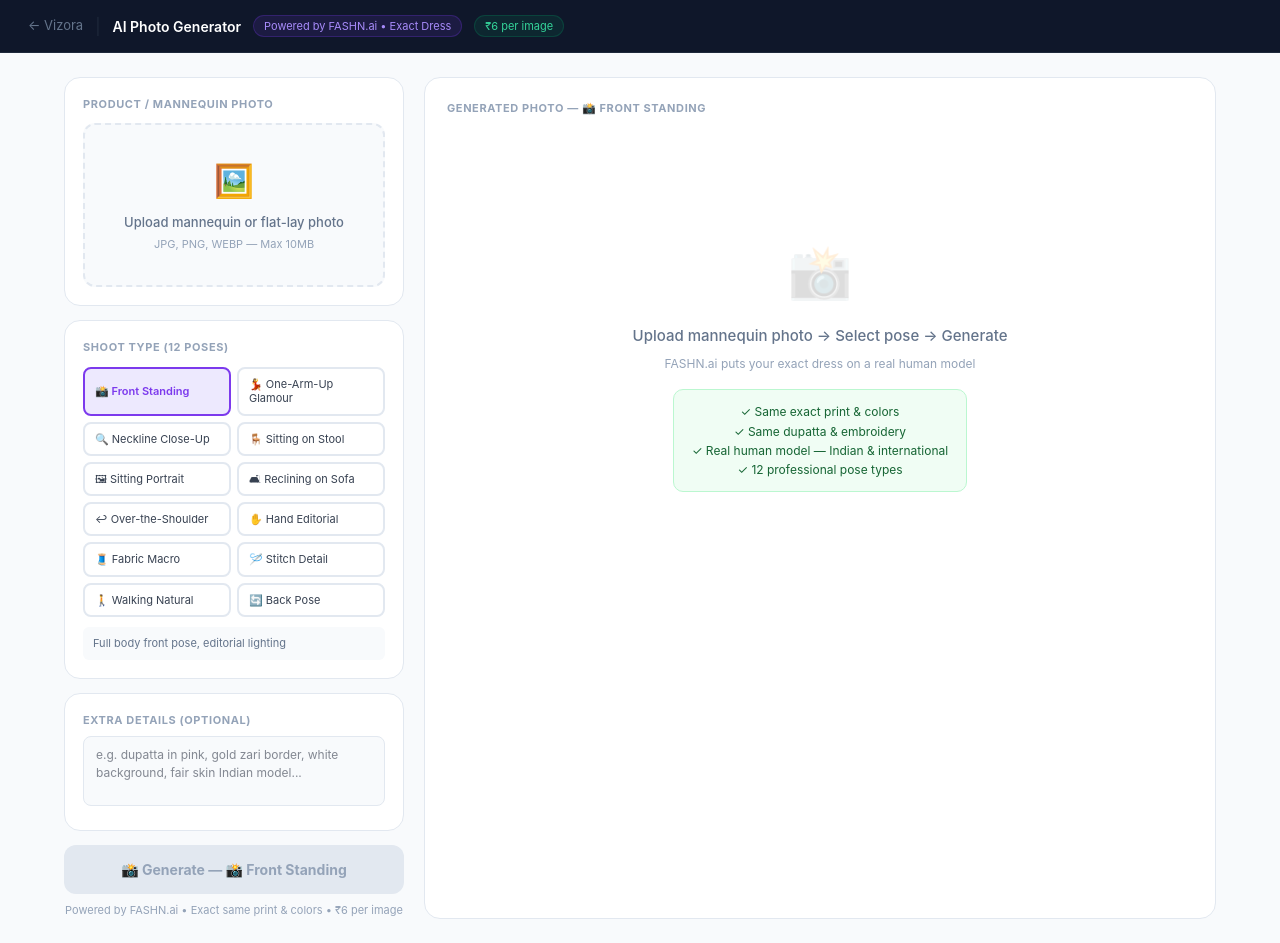
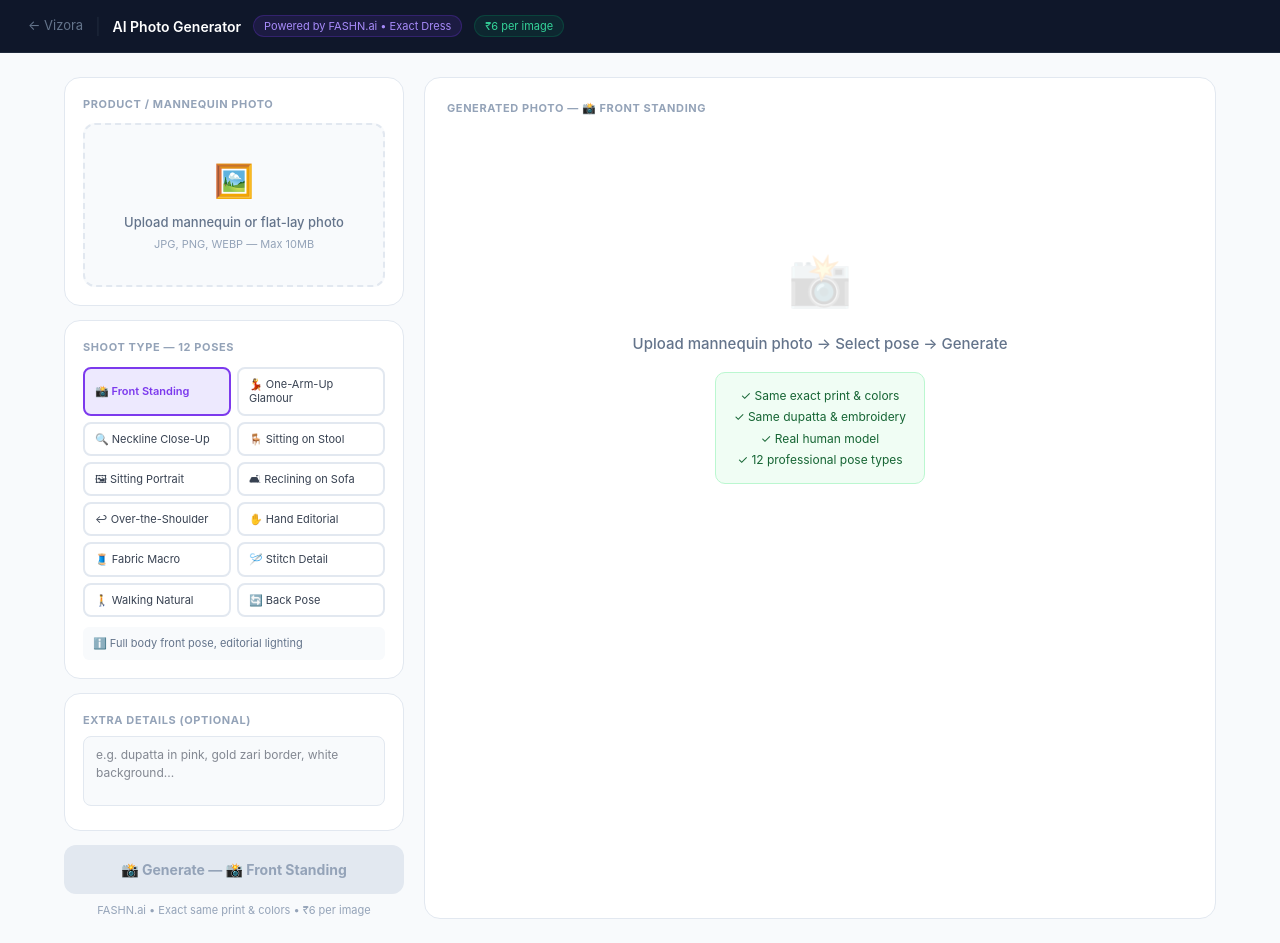
Before and after one commit to scalevyapar072-svg/scalevyapar, a Next.js app: page /vizora/generate in a window 1280 px wide. Built offline with nearby package versions, Linux system fonts and the light colour scheme.

Commit message:
12 poses FASHN final

```diff
--- a/app/api/vizora/generate/route.ts
+++ b/app/api/vizora/generate/route.ts
@@ -1,20 +1,8 @@
 import { NextRequest, NextResponse } from 'next/server'
-
-// Model images for try-on poses — these are hosted on reliable CDNs
-const POSE_CONFIGS: Record<string, { model_image?: string; use_p2m?: boolean; prompt?: string }> = {
-  'Front Standing Shoot': { use_p2m: true },
-  'One-Arm-Up Glamour Pose': { use_p2m: true },
-  'Neckline Extreme Close-Up': { use_p2m: true },
-  'Sitting on Stool Pose': { use_p2m: true },
-  'Over-the-Shoulder Left Pose': { use_p2m: true },
-  'Close-Up Hand Editorial': { use_p2m: true },
-  'Fabric Texture Macro Shot': { use_p2m: true },
-  'Stitch Detailing Close-Up': { use_p2m: true },
-}
 
 export async function POST(req: NextRequest) {
   try {
-    const { image, shootType } = await req.json()
+    const { image } = await req.json()
 
     if (!process.env.FASHN_API_KEY) {
       return NextResponse.json({ error: 'FASHN_API_KEY not set' }, { status: 500 })
@@ -31,7 +19,6 @@ export async function POST(req: NextRequest) {
       'Authorization': `Bearer ${API_KEY}`,
     }
 
-    // Use product-to-model — automatically generates model wearing your exact garment
     const runRes = await fetch(`${BASE_URL}/run`, {
       method: 'POST',
       headers,
@@ -51,10 +38,9 @@ export async function POST(req: NextRequest) {
 
     const predictionId = runData.id
     if (!predictionId) {
-      return NextResponse.json({ error: `No ID returned: ${JSON.stringify(runData)}` }, { status: 500 })
+      return NextResponse.json({ error: `No ID: ${JSON.stringify(runData)}` }, { status: 500 })
     }
 
-    // Poll for result
     for (let i = 0; i < 30; i++) {
       await new Promise(r => setTimeout(r, 2000))
 
@@ -72,7 +58,7 @@ export async function POST(req: NextRequest) {
       }
     }
 
-    return NextResponse.json({ error: 'Timed out — please try again' }, { status: 500 })
+    return NextResponse.json({ error: 'Timed out — try again' }, { status: 500 })
 
   } catch (error: any) {
     return NextResponse.json({ error: error.message }, { status: 500 })
--- a/app/vizora/generate/page.tsx
+++ b/app/vizora/generate/page.tsx
@@ -83,9 +83,7 @@ export default function GeneratePage() {
       <div style={{ maxWidth: '1200px', margin: '0 auto', padding: '24px' }}>
         <div style={{ display: 'grid', gridTemplateColumns: '340px 1fr', gap: '20px' }}>
 
-          {/* LEFT */}
           <div>
-            {/* Upload */}
             <div style={{ background: 'white', border: '1px solid #e2e8f0', borderRadius: '16px', padding: '18px', marginBottom: '14px' }}>
               <p style={{ fontSize: '11px', color: '#94a3b8', margin: '0 0 10px', textTransform: 'uppercase', letterSpacing: '0.6px', fontWeight: '700' }}>Product / Mannequin Photo</p>
               {image ? (
@@ -103,9 +101,8 @@ export default function GeneratePage() {
               )}
             </div>
 
-            {/* Shoot Types */}
             <div style={{ background: 'white', border: '1px solid #e2e8f0', borderRadius: '16px', padding: '18px', marginBottom: '14px' }}>
-              <p style={{ fontSize: '11px', color: '#94a3b8', margin: '0 0 12px', textTransform: 'uppercase', letterSpacing: '0.6px', fontWeight: '700' }}>Shoot Type ({SHOOT_TYPES.length} poses)</p>
+              <p style={{ fontSize: '11px', color: '#94a3b8', margin: '0 0 12px', textTransform: 'uppercase', letterSpacing: '0.6px', fontWeight: '700' }}>Shoot Type — 12 Poses</p>
               <div style={{ display: 'grid', gridTemplateColumns: '1fr 1fr', gap: '6px' }}>
                 {SHOOT_TYPES.map((type) => (
                   <button
@@ -132,18 +129,17 @@ export default function GeneratePage() {
               </div>
               {selectedShoot && (
                 <p style={{ fontSize: '11px', color: '#64748b', margin: '10px 0 0', background: '#f8fafc', padding: '8px 10px', borderRadius: '6px' }}>
-                  {selectedShoot.desc}
+                  ℹ️ {selectedShoot.desc}
                 </p>
               )}
             </div>
 
-            {/* Extra details */}
             <div style={{ background: 'white', border: '1px solid #e2e8f0', borderRadius: '16px', padding: '18px', marginBottom: '14px' }}>
               <label style={{ fontSize: '11px', color: '#94a3b8', textTransform: 'uppercase', letterSpacing: '0.6px', fontWeight: '700', display: 'block', marginBottom: '8px' }}>Extra details (optional)</label>
               <textarea
                 value={extra}
                 onChange={e => setExtra(e.target.value)}
-                placeholder="e.g. dupatta in pink, gold zari border, white background, fair skin Indian model..."
+                placeholder="e.g. dupatta in pink, gold zari border, white background..."
                 style={{ width: '100%', background: '#f8fafc', border: '1px solid #e2e8f0', color: '#0f172a', fontSize: '12px', padding: '9px 12px', borderRadius: '8px', outline: 'none', height: '70px', resize: 'none', fontFamily: 'inherit', boxSizing: 'border-box' }}
               />
             </div>
@@ -173,48 +169,37 @@ export default function GeneratePage() {
                     <circle cx="12" cy="12" r="10" stroke="currentColor" strokeWidth="3" opacity="0.3" />
                     <path d="M12 2a10 10 0 0 1 10 10" stroke="currentColor" strokeWidth="3" strokeLinecap="round" />
                   </svg>
-                  Generating exact dress shoot... 30-60 sec
+                  Generating exact dress... 30-60 sec
                 </>
               ) : (
                 <>📸 Generate — {selectedShoot?.label}</>
               )}
             </button>
-
-            <p style={{ fontSize: '11px', color: '#94a3b8', margin: '8px 0 0', textAlign: 'center' }}>
-              Powered by FASHN.ai • Exact same print & colors • ₹6 per image
-            </p>
+            <p style={{ fontSize: '11px', color: '#94a3b8', margin: '8px 0 0', textAlign: 'center' }}>FASHN.ai • Exact same print & colors • ₹6 per image</p>
           </div>
 
-          {/* RIGHT */}
           <div style={{ background: 'white', border: '1px solid #e2e8f0', borderRadius: '16px', padding: '22px', minHeight: '540px' }}>
-            <div style={{ display: 'flex', justifyContent: 'space-between', alignItems: 'center', marginBottom: '16px' }}>
-              <p style={{ fontSize: '11px', color: '#94a3b8', margin: '0', textTransform: 'uppercase', letterSpacing: '0.6px', fontWeight: '700' }}>
-                Generated Photo — {selectedShoot?.label}
-              </p>
-              {results.length > 0 && (
-                <span style={{ fontSize: '12px', color: '#64748b' }}>Hover to download / share</span>
-              )}
-            </div>
+            <p style={{ fontSize: '11px', color: '#94a3b8', margin: '0 0 16px', textTransform: 'uppercase', letterSpacing: '0.6px', fontWeight: '700' }}>
+              Generated Photo — {selectedShoot?.label}
+            </p>
 
             {results.length === 0 ? (
               <div style={{ display: 'flex', flexDirection: 'column', alignItems: 'center', justifyContent: 'center', height: '460px', textAlign: 'center' }}>
                 {generating ? (
                   <>
                     <div style={{ width: '56px', height: '56px', border: '4px solid #ede9fe', borderTopColor: '#7c3aed', borderRadius: '50%', animation: 'spin 1s linear infinite', marginBottom: '18px' }}></div>
-                    <p style={{ color: '#374151', fontSize: '16px', fontWeight: '600', margin: '0 0 8px' }}>Generating your exact dress shoot...</p>
-                    <p style={{ color: '#94a3b8', fontSize: '13px', margin: '0 0 4px' }}>FASHN.ai is placing your garment on a real model</p>
-                    <p style={{ color: '#94a3b8', fontSize: '12px', margin: '0' }}>Usually takes 20–40 seconds</p>
+                    <p style={{ color: '#374151', fontSize: '16px', fontWeight: '600', margin: '0 0 8px' }}>Generating exact dress shoot...</p>
+                    <p style={{ color: '#94a3b8', fontSize: '13px', margin: '0' }}>FASHN.ai placing your garment on real model — 20-40 sec</p>
                   </>
                 ) : (
                   <>
                     <div style={{ fontSize: '52px', marginBottom: '14px', opacity: 0.15 }}>📸</div>
                     <p style={{ color: '#64748b', fontSize: '15px', fontWeight: '500', margin: '0 0 8px' }}>Upload mannequin photo → Select pose → Generate</p>
-                    <p style={{ color: '#94a3b8', fontSize: '12px', margin: '0 0 16px' }}>FASHN.ai puts your exact dress on a real human model</p>
-                    <div style={{ background: '#f0fdf4', border: '1px solid #bbf7d0', borderRadius: '10px', padding: '12px 18px', maxWidth: '320px' }}>
-                      <p style={{ fontSize: '12px', color: '#166534', margin: '0', lineHeight: '1.6' }}>
+                    <div style={{ background: '#f0fdf4', border: '1px solid #bbf7d0', borderRadius: '10px', padding: '12px 18px', maxWidth: '320px', marginTop: '8px' }}>
+                      <p style={{ fontSize: '12px', color: '#166534', margin: '0', lineHeight: '1.8' }}>
                         ✓ Same exact print & colors<br />
                         ✓ Same dupatta & embroidery<br />
-                        ✓ Real human model — Indian & international<br />
+                        ✓ Real human model<br />
                         ✓ 12 professional pose types
                       </p>
                     </div>
@@ -232,20 +217,14 @@ export default function GeneratePage() {
                   >
                     <img src={img} alt={`result-${i}`} style={{ width: '100%', display: 'block', borderRadius: '12px' }} />
                     <div className="ov" style={{ position: 'absolute', inset: 0, background: 'rgba(0,0,0,0.65)', opacity: 0, transition: 'opacity 0.2s', display: 'flex', alignItems: 'center', justifyContent: 'center', gap: '10px', borderRadius: '12px' }}>
-                      <button onClick={() => download(img, i)} style={{ background: 'white', color: '#0f172a', border: 'none', fontSize: '13px', fontWeight: '700', padding: '10px 18px', borderRadius: '8px', cursor: 'pointer' }}>
-                        ⬇ Download
-                      </button>
-                      <button onClick={() => window.open(`https://wa.me/?text=${encodeURIComponent('Check this AI fashion shoot: ' + img)}`, '_blank')} style={{ background: '#25d366', color: 'white', border: 'none', fontSize: '13px', fontWeight: '700', padding: '10px 18px', borderRadius: '8px', cursor: 'pointer' }}>
-                        WhatsApp
-                      </button>
+                      <button onClick={() => download(img, i)} style={{ background: 'white', color: '#0f172a', border: 'none', fontSize: '13px', fontWeight: '700', padding: '10px 18px', borderRadius: '8px', cursor: 'pointer' }}>⬇ Download</button>
+                      <button onClick={() => window.open(`https://wa.me/?text=${encodeURIComponent('AI fashion shoot: ' + img)}`, '_blank')} style={{ background: '#25d366', color: 'white', border: 'none', fontSize: '13px', fontWeight: '700', padding: '10px 18px', borderRadius: '8px', cursor: 'pointer' }}>WhatsApp</button>
                     </div>
                   </div>
                 ))}
                 <div style={{ marginTop: '12px', background: '#f0fdf4', border: '1px solid #bbf7d0', borderRadius: '8px', padding: '10px 14px', display: 'flex', justifyContent: 'space-between', alignItems: 'center' }}>
-                  <span style={{ fontSize: '12px', color: '#166534', fontWeight: '600' }}>✓ Exact dress on real model — ready for catalog!</span>
-                  <button onClick={generate} style={{ background: '#7c3aed', color: 'white', border: 'none', fontSize: '11px', padding: '5px 12px', borderRadius: '6px', cursor: 'pointer', fontWeight: '600' }}>
-                    Generate Again
-                  </button>
+                  <span style={{ fontSize: '12px', color: '#166534', fontWeight: '600' }}>✓ Exact dress — ready for catalog!</span>
+                  <button onClick={generate} style={{ background: '#7c3aed', color: 'white', border: 'none', fontSize: '11px', padding: '5px 12px', borderRadius: '6px', cursor: 'pointer', fontWeight: '600' }}>Generate Again</button>
                 </div>
               </div>
             )}
```
